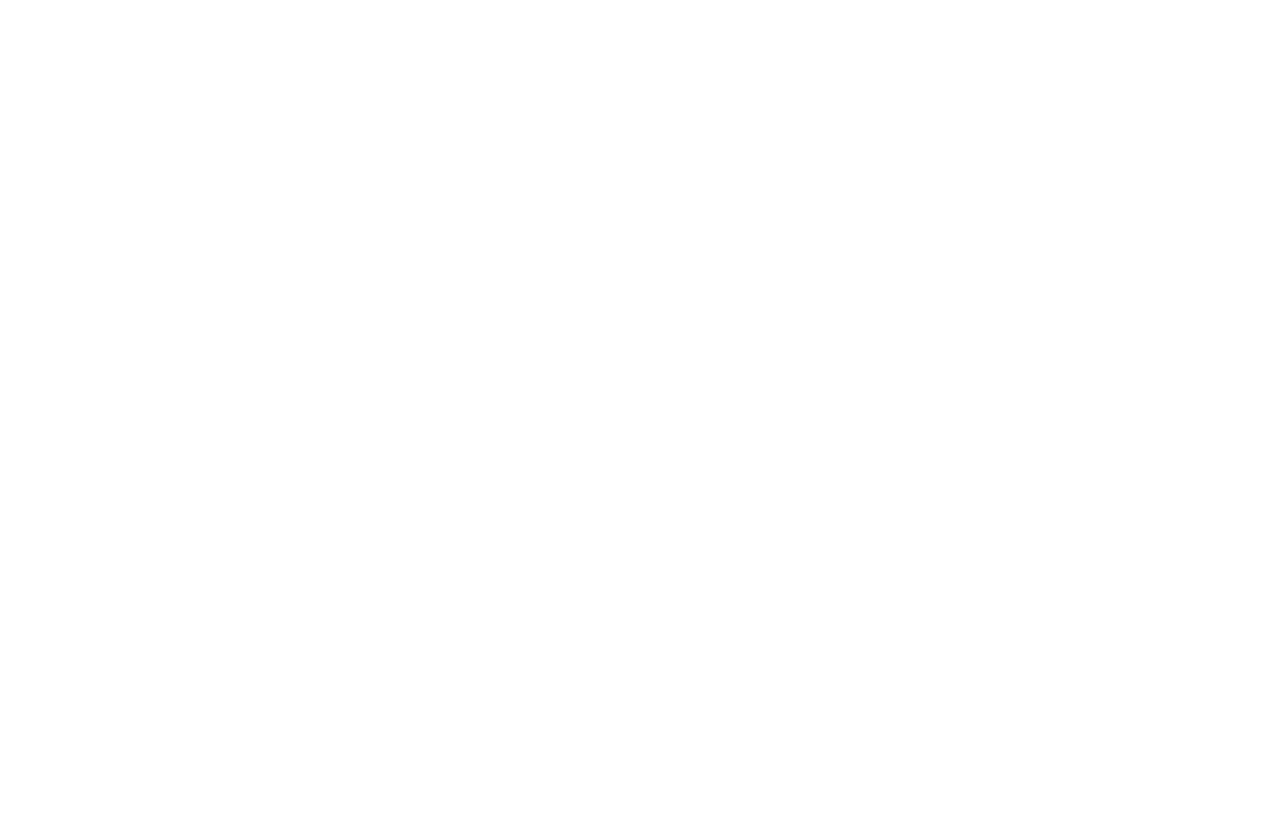
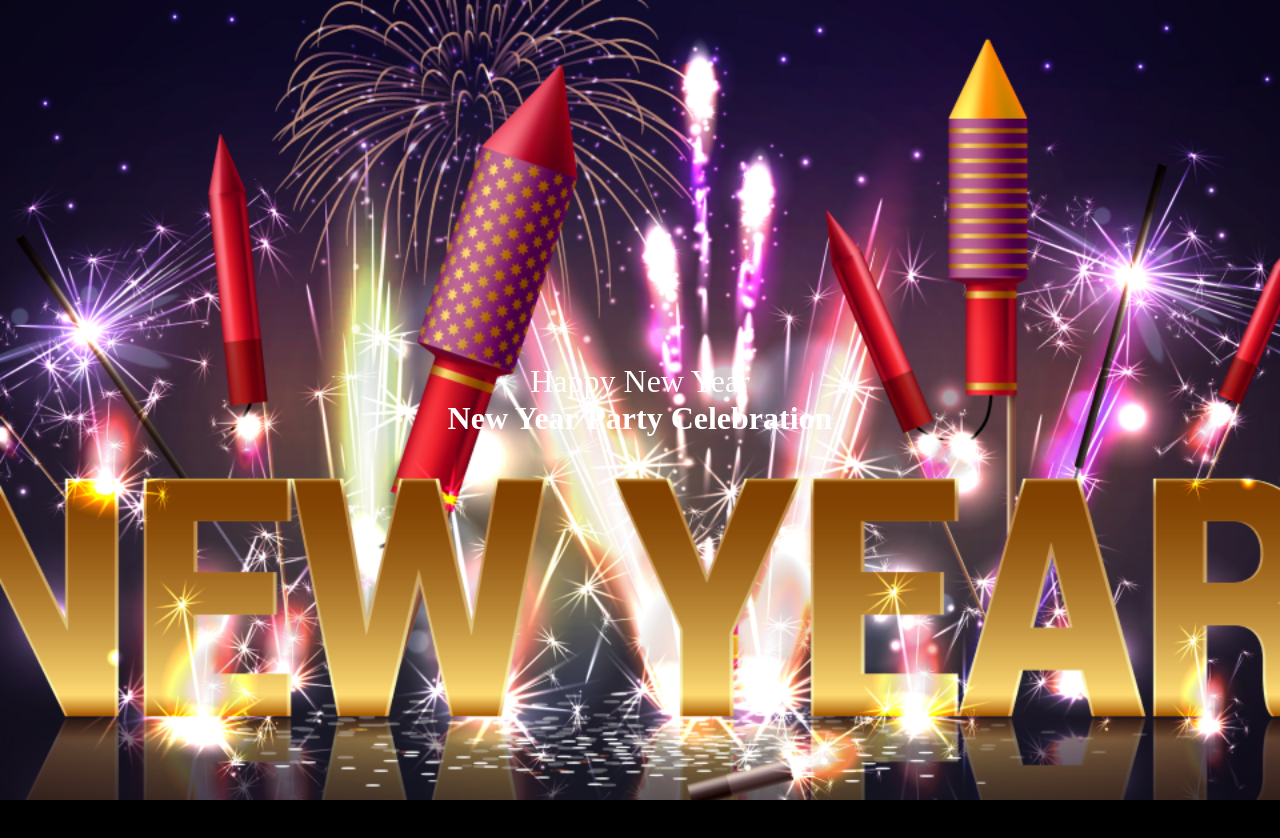
Before and after one commit to rafih188/new-year-1st-asn, a plain HTML site: page index.html in a window 1280 px wide. Before the commit the page ends 800 px from the top, so only its background shows below. Drawn offline with Linux system fonts and the light colour scheme.

Commit message:
added ne

```diff
--- a/index.html
+++ b/index.html
@@ -1,23 +1,28 @@
 <!DOCTYPE html>
 <html lang="en">
+
 <head>
   <meta charset="UTF-8">
   <meta name="viewport" content="width=device-width, initial-scale=1.0">
   <title>new year celebration</title>
-    <link rel="stylesheet" href="style.css">
+  <!-- gogle fonts 00 -->
+  <link rel="preconnect" href="https://fonts.googleapis.com">
+<link rel="preconnect" href="https://fonts.gstatic.com" crossorigin>
+<link href="https://fonts.googleapis.com/css2?family=Merriweather:ital,wght@0,300;0,400;0,700;0,900;1,300;1,400;1,700;1,900&display=swap" rel="stylesheet">
+  <link rel="stylesheet" href="style/style.css">
 </head>
+
 <body>
 <header>
-    <div class="banner">
-
+  <div class="content-title">
+    <h3>Happy New Year</h3>
+    <h1>New Year Party Celebration</h1>
   </div>
 </header>
 <main>
 
 </main>
-  <footer>
 
+</body>
 
-  </footer>
-</body>
 </html>
--- a/style.css
+++ /dev/null
@@ -1,5 +0,0 @@
-.banner{
-    height: 100%;
-    width: 100%;
-    background-image: url('image/Banner-Image.png');
-}
--- /dev/null
+++ b/style/style.css
@@ -0,0 +1,56 @@
+* {
+    margin: 0;
+    padding: 0;
+}
+
+html,
+body {
+    height: 100%;
+    width: 100%;
+    box-sizing: border-box;
+    position: relative;
+
+}
+/* header related style  */
+
+header {
+    display: grid;
+    height: 100vh;
+    width: 100%;
+    position: relative;
+    background-image: url('/image/banner-image.png');
+    background-repeat: no-repeat;
+    background-size: cover;
+    background-position: center
+    ;
+}
+.content-title{
+    display: flex;
+    flex-direction: column;
+    color: #FFF;
+    align-items: center;
+    justify-content: center;
+}
+.content-title> h3{
+    color: #FFF;
+    text-align: center;
+    font-size: 32px;
+    font-style: normal;
+    font-weight: 400;
+}
+
+.content-title h3 ,h1{
+    flex-direction: column;
+    align-items: center;
+    justify-content: center;
+}
+
+
+/* main related style  */
+
+
+main{
+    height: 100vh;
+    width: 100%;
+    background-color: black;
+}
```
Lines whose indentation alone changed are shown as unchanged.
